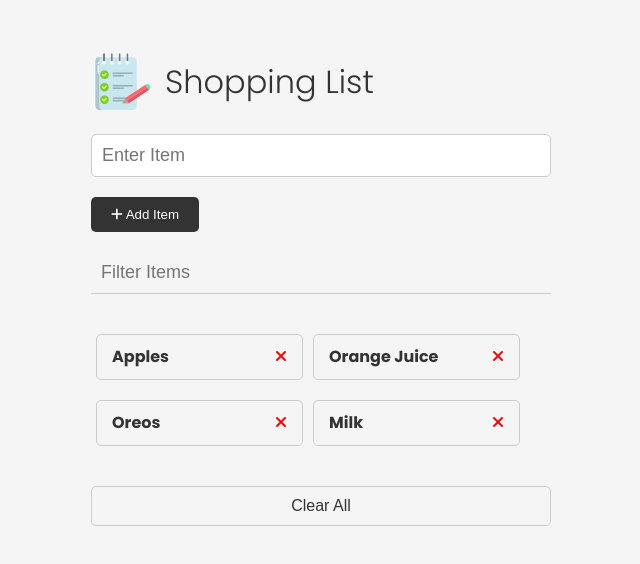
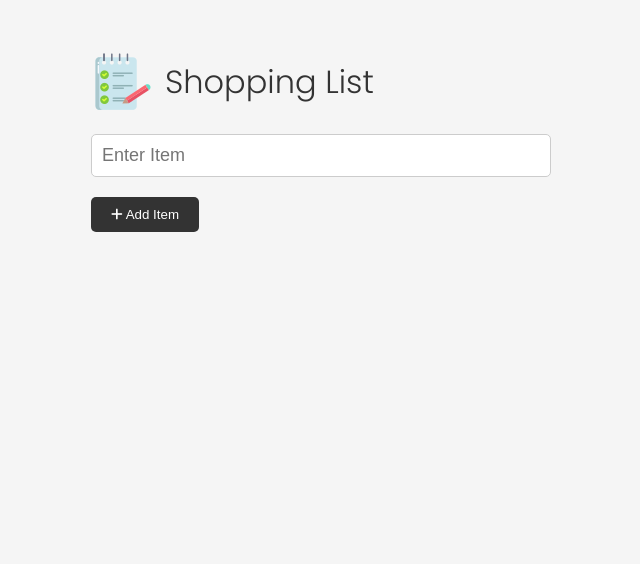
Before and after one commit to Damjan15/shopping-list, a plain HTML site: page index.html in a window 1280 px wide. Shown: the whole page, without its empty margins (319-959 px from the left). Drawn offline with Linux system fonts and the light colour scheme.

Commit message:
feat: clear UI functionality added

```diff
--- a/index.html
+++ b/index.html
@@ -36,39 +36,7 @@
       <input type="text" class="form-input-filter" id="filter" placeholder="Filter Items">
     </div>
 
-    <ul class="items" id="item-list">
-      <li>
-        Apples
-
-        <button class="remove-item btn-link text-red">
-          <i class="fa-solid fa-xmark"></i>
-        </button>
-      </li>
-
-      <li>
-        Orange Juice
-
-        <button class="remove-item btn-link text-red">
-          <i class="fa-solid fa-xmark"></i>
-        </button>
-      </li>
-
-      <li>
-        Oreos
-
-        <button class="remove-item btn-link text-red">
-          <i class="fa-solid fa-xmark"></i>
-        </button>
-      </li>
-
-      <li>
-        Milk
-
-        <button class="remove-item btn-link text-red">
-          <i class="fa-solid fa-xmark"></i>
-        </button>
-      </li>
-    </ul>
+    <ul class="items" id="item-list"></ul>
 
     <button id="clear" class="btn-clear">Clear All</button>
   </div>
--- a/js/script.js
+++ b/js/script.js
@@ -1,6 +1,7 @@
 const itemForm = document.getElementById("item-form");
 const itemInput = document.getElementById("item-input");
 const itemList = document.getElementById("item-list");
+const itemFilter = document.getElementById("filter");
 const clearBtn = document.getElementById("clear");
 
 function addItem(e) {
@@ -24,6 +25,8 @@
   itemList.appendChild(li);
 
   itemInput.value = "";
+
+  checkUI();
 }
 
 function removeItem(e) {
@@ -33,6 +36,8 @@
       e.target.parentElement.parentElement.remove();
     }
   }
+
+  checkUI();
 }
 
 function clearItems() {
@@ -41,6 +46,8 @@
       itemList.removeChild(itemList.firstChild);
     }
   }
+
+  checkUI();
 }
 
 function createButton(classes) {
@@ -60,7 +67,22 @@
   return icon;
 }
 
+function checkUI() {
+  const items = itemList.querySelectorAll("li");
+
+  if (items.length === 0) {
+    clearBtn.style.display = "none";
+    itemFilter.style.display = "none";
+  } else {
+    clearBtn.style.display = "block";
+    itemFilter.style.display = "block";
+  }
+}
+
 // Event Listeners
 itemForm.addEventListener("submit", addItem);
 itemList.addEventListener("click", removeItem);
 clearBtn.addEventListener("click", clearItems);
+
+// Runs when the page loads
+checkUI();
```
